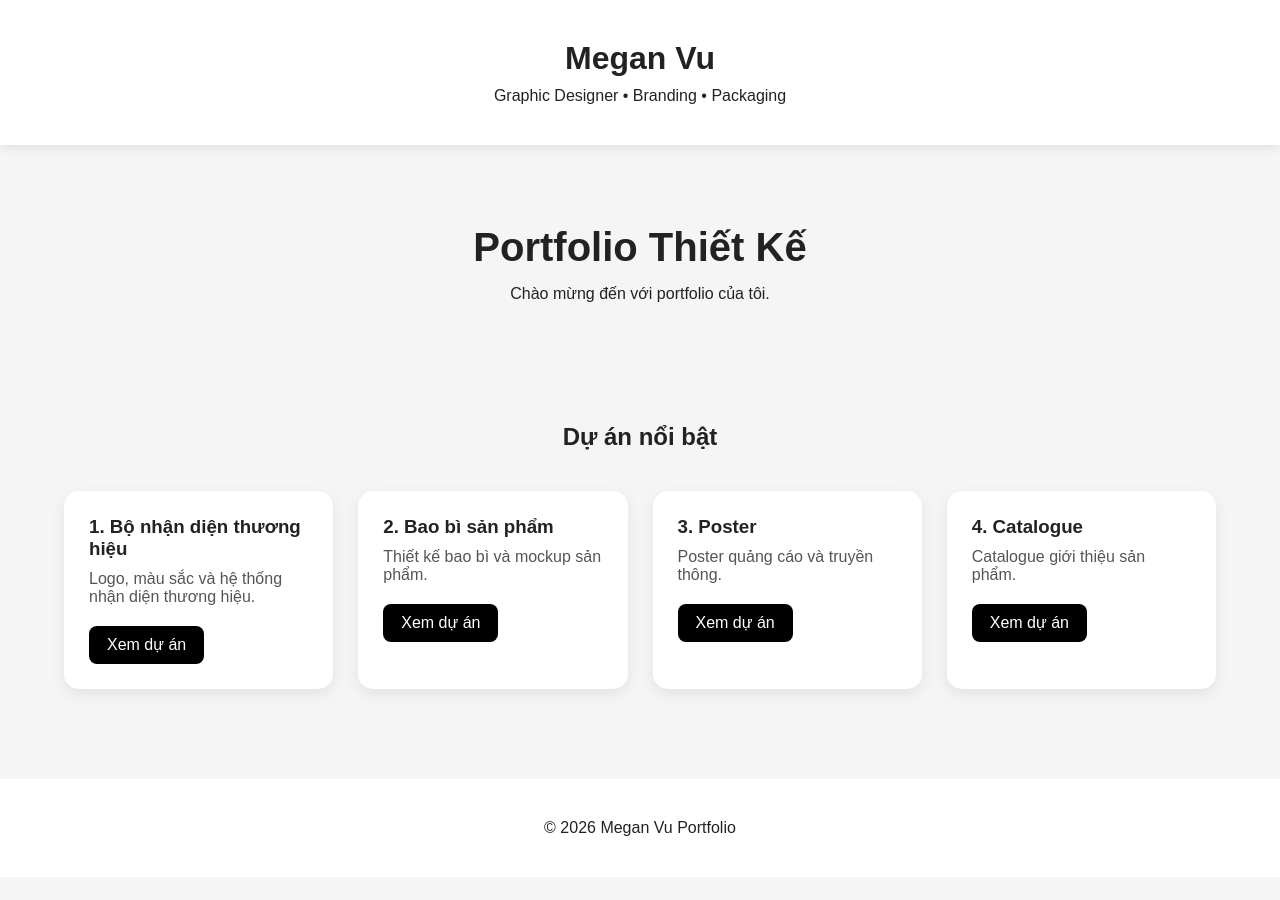
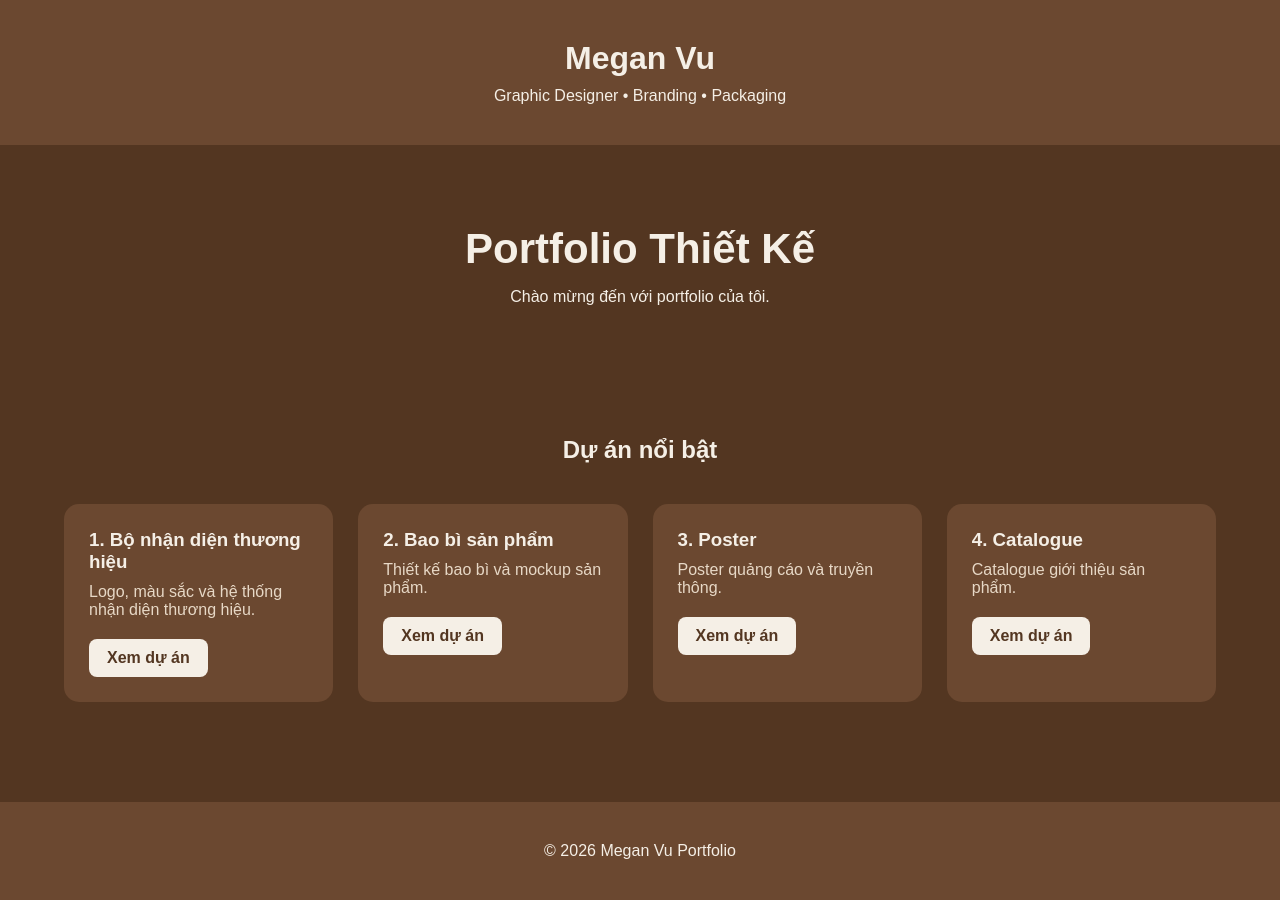
Before and after one commit to itsmeganvu/megplayground, a plain HTML site: page index.html in a window 1280 px wide. Before the commit the page ends 877 px from the top, so only its background shows below. Drawn offline with Linux system fonts and the light colour scheme.

Commit message:
Update style.css

```diff
--- a/style.css
+++ b/style.css
@@ -6,15 +6,14 @@
 
 body{
     font-family:Arial, sans-serif;
-    background:#f5f5f5;
-    color:#222;
+    background:#533621;
+    color:#f5efe6;
 }
 
 header{
-    background:white;
+    background:#6b4830;
     text-align:center;
     padding:40px 20px;
-    box-shadow:0 2px 10px rgba(0,0,0,0.1);
 }
 
 header h1{
@@ -27,15 +26,15 @@ header h1{
 }
 
 .hero h2{
+    font-size:42px;
     margin-bottom:15px;
-    font-size:40px;
 }
 
 .projects{
     width:90%;
     max-width:1200px;
     margin:auto;
-    padding:40px 0;
+    padding:50px 0;
 }
 
 .projects h2{
@@ -50,10 +49,14 @@ header h1{
 }
 
 .project-card{
-    background:white;
+    background:#6b4830;
     padding:25px;
     border-radius:15px;
-    box-shadow:0 5px 15px rgba(0,0,0,0.08);
+    transition:0.3s;
+}
+
+.project-card:hover{
+    transform:translateY(-5px);
 }
 
 .project-card h3{
@@ -61,22 +64,23 @@ header h1{
 }
 
 .project-card p{
+    color:#e7d8c6;
     margin-bottom:20px;
-    color:#555;
 }
 
 .project-card a{
     display:inline-block;
+    background:#f5efe6;
+    color:#533621;
     text-decoration:none;
-    background:black;
-    color:white;
     padding:10px 18px;
     border-radius:8px;
+    font-weight:bold;
 }
 
 footer{
     text-align:center;
     padding:40px;
-    background:white;
+    background:#6b4830;
     margin-top:50px;
 }
```
